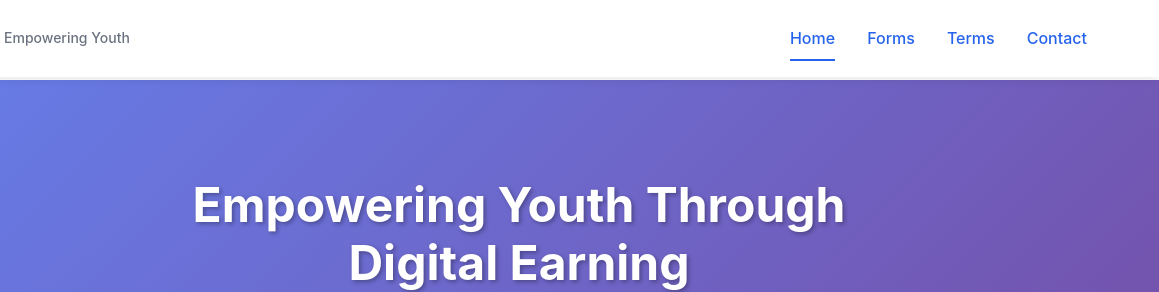
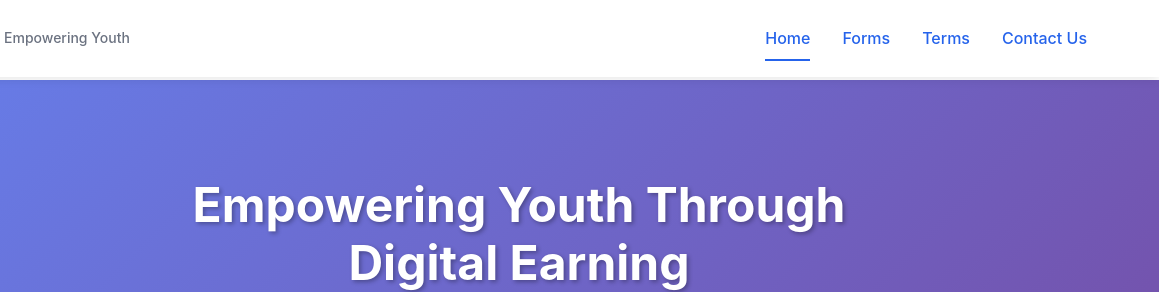
Before and after one commit to abdlnoman/zyvara-web, a website built with Vite: page index.html in a window 1280 px wide. Shown: the top 292 px of the page, 121-1280 px from the left. Built offline with nearby package versions, Linux system fonts and the light colour scheme.

Commit message:
edited navbar

```diff
--- a/index.html
+++ b/index.html
@@ -38,7 +38,7 @@
                         <a href="terms.html" class="nav-link">Terms</a>
                     </li>
                     <li class="nav-item">
-                        <a href="contact.html" class="nav-link">Contact</a>
+                        <a href="contact.html" class="nav-link">Contact Us</a>
                     </li>
                 </ul>
 
```
